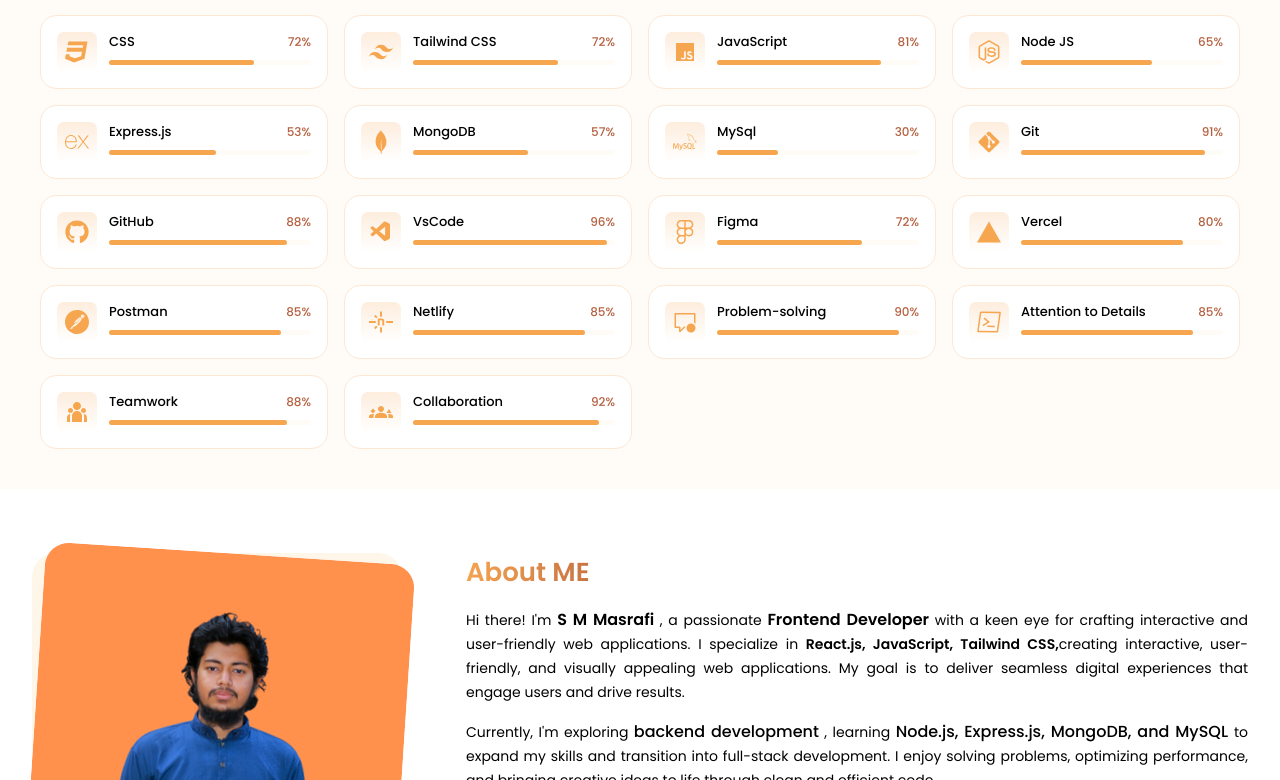
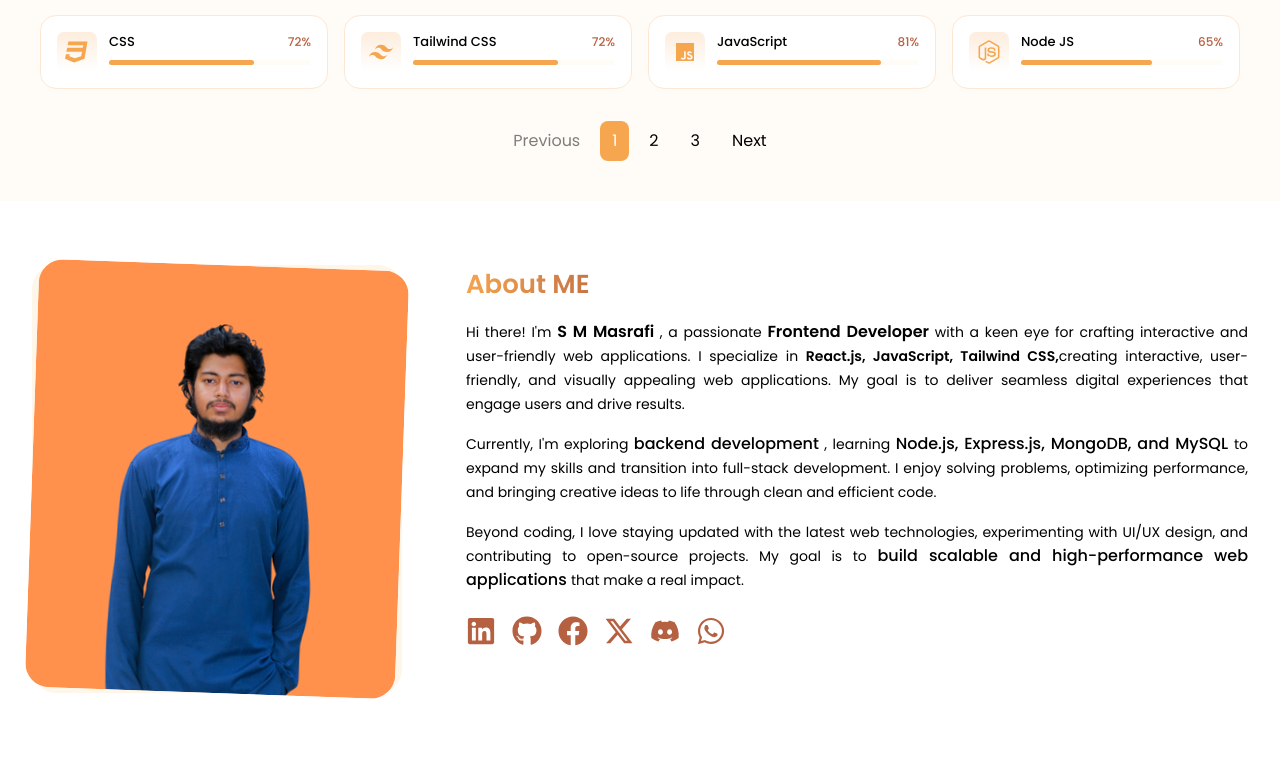
Before and after one commit to masrafi-000/Personal_Portfolio, a React (Vite) app in the folder client/: page / in a window 1280 px wide. Shown: the part 1180-1960 px from the top of the page. Built offline with nearby package versions, Linux system fonts and the light colour scheme.

Commit message:
PageInnation Added

```diff
--- a/client/src/index.css
+++ b/client/src/index.css
@@ -34,7 +34,7 @@
   }
 
   .profile-pic {
-    @apply w-[300px] md:w-[370px] h-[350px] md:h-[428px] rotate-[3.75deg] transition-transform duration-300 ease-in-out hover:scale-105 hover:rotate-[1deg];
+    @apply w-[300px] md:w-[370px] h-[350px] md:h-[428px] rotate-[2deg] transition-transform duration-300 ease-in-out hover:scale-105 hover:rotate-[0.5deg];
   }
 
   .icon-img{
--- a/client/src/sections/Hero.jsx
+++ b/client/src/sections/Hero.jsx
@@ -9,7 +9,6 @@
 // import ICON_2 from "../assets/images/icon-2.png"
 // import ICON_3 from "../assets/images/icon-3.png"
 // import ICON_4 from "../assets/images/icon-4.png"
-import resume from "../assets/pdf/Masrafi_Resume.pdf";
 
 const Hero = () => {
   // const handleDownloads = () => {
@@ -63,8 +62,8 @@
               View My Work
             </Link>
             <a
-              href={resume}
-              download="Resume"
+              href="/Masrafi_Resume.pdf"
+              download="Masrafi_Resume"
               // onClick={handleDownloads}
               className="flex items-center justify-center action-btn btn-scale-anim"
             >
@@ -75,9 +74,10 @@
             {ABOUT_ME.socialLinks.map((item) => {
               return (
                 <a
-                  key={item.label}
+                  key={item.id}
                   href={item.link}
                   target="_blank"
+                  rel="noopener noreferrer"
                   className="cursor-pointer group"
                 >
                   <item.icon className="text-3xl text-secondary transition-transform duration-300 group-hover:rotate-12 group-hover:scale-110 group-hover:translate-y-[-2px] group-hover:text-primary" />
--- a/client/src/sections/TechnicalProficiency.jsx
+++ b/client/src/sections/TechnicalProficiency.jsx
@@ -9,17 +9,34 @@
 
   const [activeTab, setActiveTab] = useState("all");
 
+  const [currentPage, setCurrentPage] = useState(1);
+  const skillsPerPage = 8;
+
+  // Calculate pagination
+  const totalPages = Math.ceil(tabData.length / skillsPerPage)
+  const startIndex = (currentPage - 1) * skillsPerPage;
+  const currentSkills = tabData.slice(startIndex, startIndex + skillsPerPage);
+
+  const handlePageChange = (page) => {
+    setCurrentPage(page);
+  };
+
+  // Reset to page 1 when tab changes
+
+
   const handleTabValueChange = (value) => {
     if (value == "all") {
       setTabData(SKILLS);
       setActiveTab("all");
       return;
+    } else {
+
+      const updateList = SKILLS.filter((skills) => skills.type === value);
+      setTabData(updateList);
+
+      setActiveTab(value);
     }
-
-    const updateList = SKILLS.filter((skills) => skills.type === value);
-    setTabData(updateList);
-
-    setActiveTab(value);
+    setCurrentPage(1);
   };
 
   return (
@@ -41,7 +58,7 @@
         />
 
         <div className="grid grid-cols-1 md:grid-cols-2 lg:grid-cols-4 gap-4">
-          {tabData.map((skill, index) => {
+          {currentSkills.map((skill, index) => {
             return (
               <motion.div  key={skill.id}
                 initial={{opacity: 0, y:20}}
@@ -58,6 +75,42 @@
             );
           })}
         </div>
+
+        {/* Pagination Controls */}
+          {
+            totalPages > 1 && (
+              <div className="flex justify-center items-center gap-2 mt-8">
+                <button
+                  onClick={() => handlePageChange(currentPage - 1)}
+                  disabled={currentPage === 1}
+                  className={`px-3 py-2 rounded-lg ${currentPage === 1 ? 'opacity-50 cursor-not-allowed' : 'hover:bg-primary/10'}`}
+                >
+                  Previous
+                </button>
+                {Array.from({ length: totalPages }, (_, i) => i + 1).map((page) => (
+                  <button
+                    key={page}
+                    onClick={() => handlePageChange(page)}
+                    className={`px-3 py-2 rounded-lg ${
+                      currentPage === page
+                        ? 'bg-primary text-white'
+                        : 'hover:bg-primary/10'
+                    }`}
+                  >
+                    {page}
+                  </button>
+                ))}
+                <button
+                  onClick={() => handlePageChange(currentPage + 1)}
+                  disabled={currentPage === totalPages}
+                  className={`px-3 py-2 rounded-lg ${currentPage === totalPages ? 'opacity-50 cursor-not-allowed' : 'hover:bg-primary/10'}`}
+                >
+                  Next
+                </button>
+              </div>
+            )
+          }
+
       </div>
     </section>
   );
```
Also changed, not shown: 1 other file (tests, documents, lock files or other folders).
